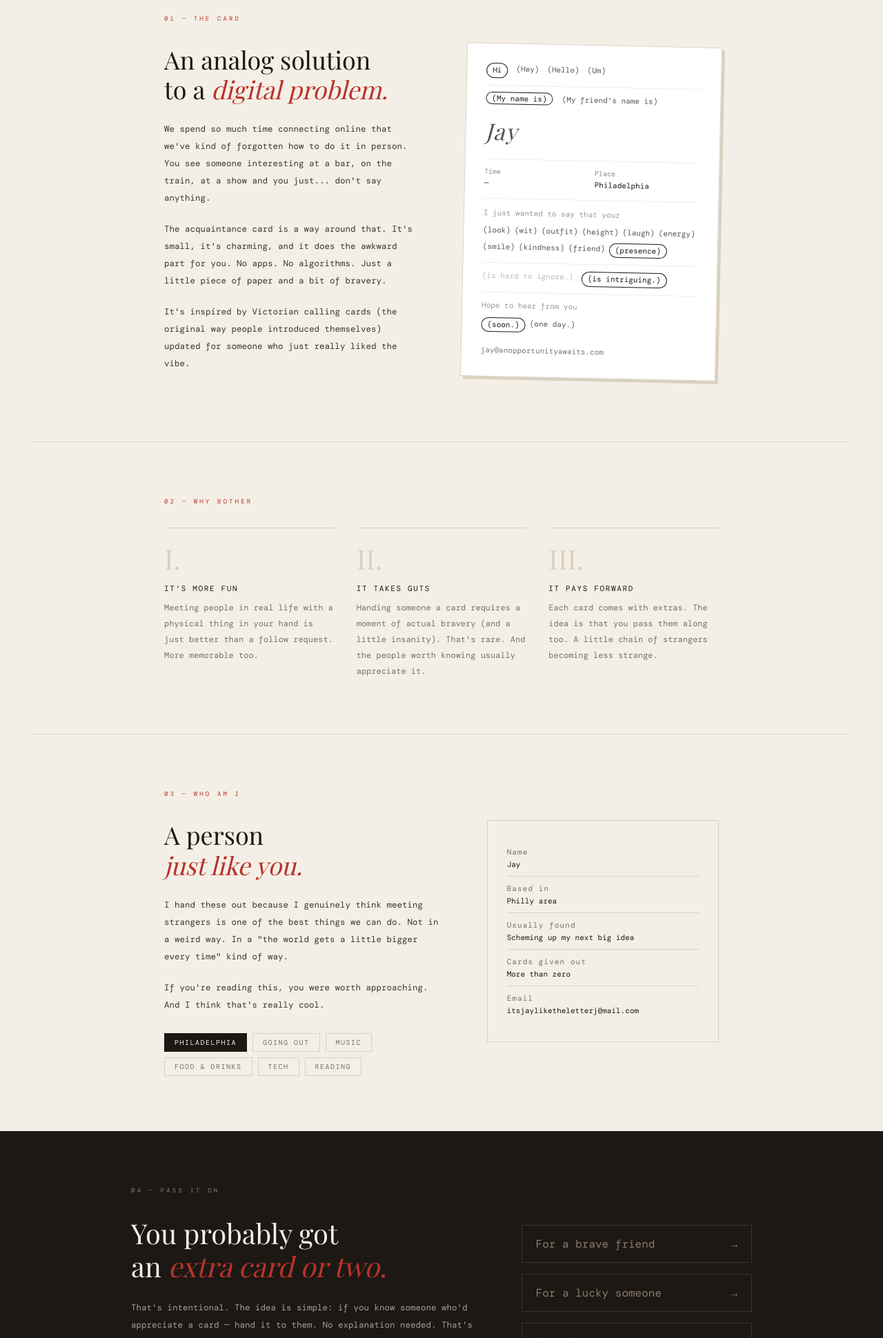
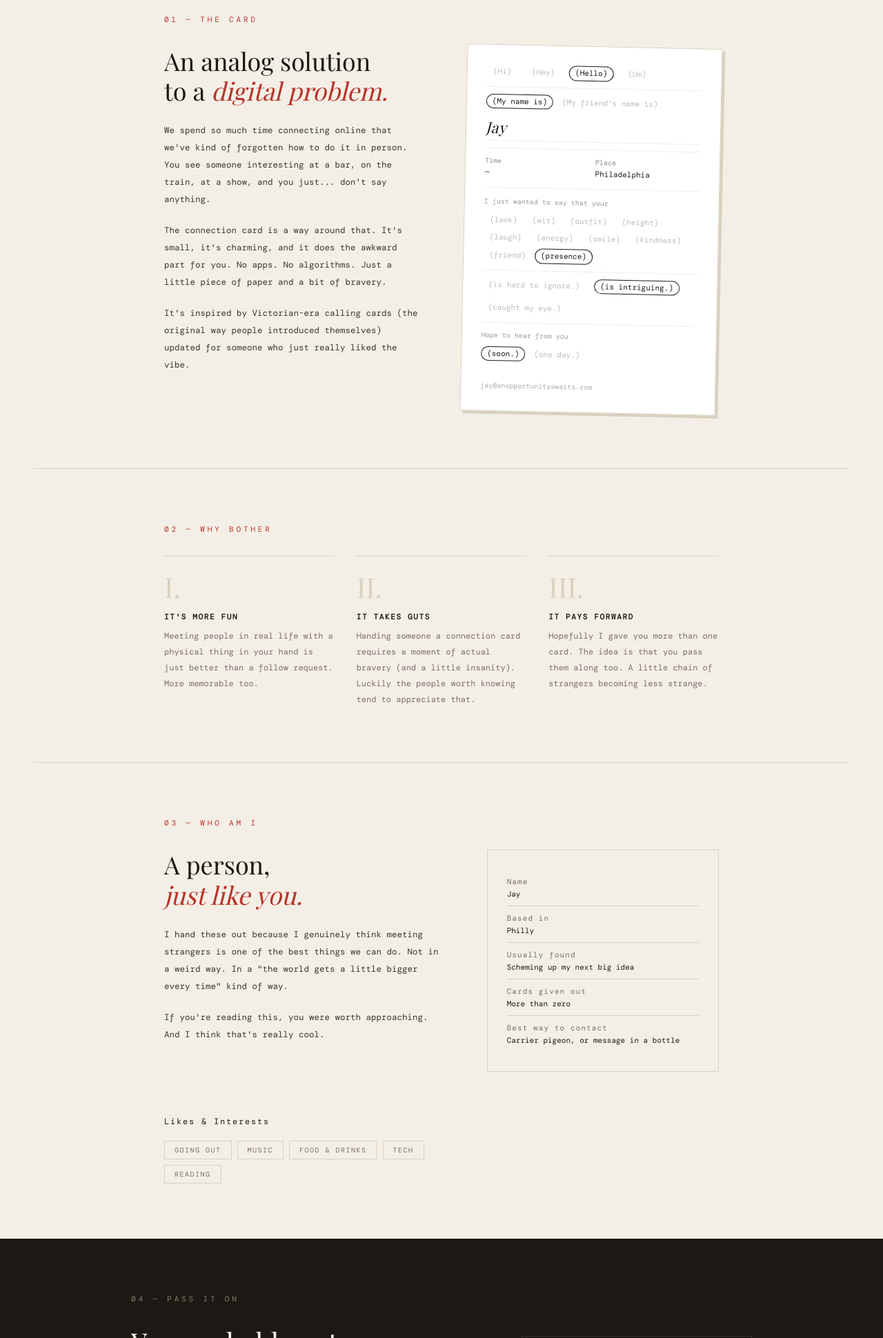
Before and after one commit to JayLindblad/connectioncards, a plain HTML site: page index.html in a window 1280 px wide. Shown: the part 860-2800 px from the top of the page at 69% size. Drawn offline with nearby package versions, Linux system fonts and the light colour scheme; a web font is replaced by a local one.

Commit message:
Update index.html

```diff
--- a/index.html
+++ b/index.html
@@ -47,6 +47,10 @@
     margin: 0 auto;
     position: relative;
   }
+
+  .hero .card-option { color: var(--mid); }
+  .hero .card-option:hover { color: var(--ink); border-color: var(--rule); }
+  .hero .card-option.selected { color: var(--ink); border-color: var(--ink); }
 
   .hero-tag {
     font-size: 10px;
@@ -133,7 +137,8 @@
   }
 
   .section-label {
-    font-size: 9px;
+    font-size: 11px;
+    font-weight: 500;
     letter-spacing: 0.35em;
     text-transform: uppercase;
     color: var(--accent);
@@ -188,21 +193,63 @@
 
   .mock-card-row:last-child { border-bottom: none; margin-bottom: 0; padding-bottom: 0; }
 
-  .circled {
-    border: 1px solid var(--ink);
+  .mock-card-col {
+    display: flex;
+    flex-direction: column;
+    gap: 8px;
+  }
+
+  .mock-card-col-label {
+    color: #999;
+    font-size: 10px;
+  }
+
+  .card-options-wrap {
+    display: flex;
+    flex-wrap: wrap;
+    gap: 4px;
+  }
+
+  /* clickable options */
+  .card-option {
+    cursor: pointer;
+    padding: 1px 8px;
     border-radius: 50px;
-    padding: 1px 8px;
+    border: 1px solid transparent;
+    color: #bbb;
+    transition: color 0.15s, border-color 0.15s;
+    user-select: none;
+    white-space: nowrap;
+    font-size: 11px;
+  }
+
+  .card-option:hover { color: #888; border-color: #ddd; }
+
+  .card-option.selected {
+    border-color: var(--ink);
     color: var(--ink);
     font-weight: 400;
   }
 
-  .mock-card .name-line {
-    font-size: 3em;
+  /* name input */
+  .card-name-input {
     font-family: 'Playfair Display', serif;
     font-style: italic;
-    margin: 8px 0 4px;
-    letter-spacing: 0.05em;
+    font-size: 2em;
+    border: none;
+    border-bottom: 1px solid #eee;
+    outline: none;
+    width: 100%;
+    background: transparent;
+    color: var(--ink);
+    letter-spacing: 0.03em;
+    padding: 2px 0 4px;
+    margin-top: 2px;
+    transition: border-color 0.2s;
   }
+
+  .card-name-input:focus { border-bottom-color: var(--accent); }
+  .card-name-input::placeholder { color: #ddd; }
 
   .mock-card-meta {
     display: grid;
@@ -241,6 +288,7 @@
 
   .why-title {
     font-size: 11px;
+    font-weight: 600;
     letter-spacing: 0.15em;
     text-transform: uppercase;
     margin-bottom: 10px;
@@ -275,6 +323,12 @@
     flex-wrap: wrap;
     gap: 8px;
     margin-top: 8px;
+  }
+
+  .tag-cloud-title {
+    font-size: 12px;
+    font-weight: 300;
+    letter-spacing: 0.15em;
   }
 
   .tag {
@@ -346,25 +400,82 @@
     color: #a89f94;
   }
 
+  /* ── ACCORDION ── */
   .pif-cards {
     display: flex;
     flex-direction: column;
-    gap: 16px;
+    gap: 0;
+    border: 1px solid #3a3530;
   }
 
   .mini-card {
-    border: 1px solid #3a3530;
-    padding: 16px 20px;
-    font-size: 11px;
-    color: #8c7b6b;
+    border-bottom: 1px solid #3a3530;
+    cursor: pointer;
+    transition: background 0.2s;
+    overflow: hidden;
+  }
+
+  .mini-card:last-child { border-bottom: none; }
+
+  .mini-card:hover { background: rgba(255,255,255,0.03); }
+  .mini-card.open  { background: rgba(255,255,255,0.04); }
+
+  .mini-card-header {
     display: flex;
     justify-content: space-between;
     align-items: center;
-    transition: border-color 0.2s;
+    padding: 20px 24px;
+    transition: color 0.2s;
+    font-family: 'Playfair Display', serif;
+    font-style: italic;
+    font-size: 17px;
+    color: #c8beb4;
+    letter-spacing: 0.01em;
   }
 
-  .mini-card:hover { border-color: #6a5f55; color: var(--cream); }
-  .mini-card span { font-size: 16px; }
+  .mini-card:hover .mini-card-header { color: var(--cream); }
+  .mini-card.open  .mini-card-header { color: var(--cream); }
+
+  .mini-card-arrow {
+    font-size: 11px;
+    font-family: 'DM Mono', monospace;
+    font-style: normal;
+    color: var(--accent);
+    transition: transform 0.3s ease, opacity 0.2s;
+    display: inline-block;
+    opacity: 0.6;
+    flex-shrink: 0;
+  }
+
+  .mini-card:hover .mini-card-arrow { opacity: 1; }
+  .mini-card.open  .mini-card-arrow { transform: rotate(90deg); opacity: 1; }
+
+  .mini-card-body {
+    max-height: 0;
+    overflow: hidden;
+    transition: max-height 0.35s ease, padding 0.35s ease;
+    padding: 0 24px;
+    font-size: 12px;
+    line-height: 2;
+    color: #a89f94;
+    letter-spacing: 0.02em;
+  }
+
+  .mini-card.open .mini-card-body {
+    max-height: 140px;
+    padding: 0 24px 20px;
+  }
+
+  .mini-card-body-inner {
+    border-top: 1px solid transparent;
+    padding-top: 14px;
+    transition: border-color 0.35s ease;
+  }
+
+  .mini-card.open .mini-card-body-inner {
+    border-top: 1px solid #433d37;
+    /* padding-top: 14px; */
+  }
 
   /* ── FOOTER ── */
   footer {
@@ -422,11 +533,14 @@
 <!-- HERO -->
 <section class="hero">
   <div class="hero-tag">Thanks for stopping by</div>
-  <h1>So you got a<br>card from <em>Jay.</em></h1>
+  <h1>It seems you've<br>received a <em>connection card.</em></h1>
   <p class="hero-sub">
-    (Hi) &nbsp;(Hey) &nbsp;<span style="border:1px solid var(--ink);border-radius:50px;padding:1px 10px;">Hello</span> &nbsp;(Um)<br><br>
-    You're here because something happened.<br>
-    Someone handed you a small card. That someone was me.
+  <span class="card-option" data-group="hero-greeting">(Hi)</span>
+  <span class="card-option" data-group="hero-greeting">(Hey)</span>
+  <span class="card-option selected" data-group="hero-greeting" style="border:1px solid var(--ink);border-radius:50px;padding:1px 10px;">(Hello)</span>
+  <span class="card-option" data-group="hero-greeting">(Um)</span>
+  <br><br>
+  You're here because something happened. Someone handed you a small card. That someone was me.
   </p>
   <div class="scroll-hint">Here's the story</div>
   <div class="palm-hero">:) &nbsp; An opportunity awaits</div>
@@ -440,40 +554,72 @@
   <div class="card-section">
     <div>
       <h2>An analog solution<br>to a <em>digital problem.</em></h2>
-      <p class="body-text">We spend so much time connecting online that we've kind of forgotten how to do it in person. You see someone interesting at a bar, on the train, at a show and you just... don't say anything.</p>
-      <p class="body-text">The acquaintance card is a way around that. It's small, it's charming, and it does the awkward part for you. No apps. No algorithms. Just a little piece of paper and a bit of bravery.</p>
-      <p class="body-text">It's inspired by Victorian calling cards (the original way people introduced themselves) updated for someone who just really liked the vibe.</p>
+      <p class="body-text">We spend so much time connecting online that we've kind of forgotten how to do it in person. You see someone interesting at a bar, on the train, at a show, and you just... don't say anything.</p>
+      <p class="body-text">The connection card is a way around that. It's small, it's charming, and it does the awkward part for you. No apps. No algorithms. Just a little piece of paper and a bit of bravery.</p>
+      <p class="body-text">It's inspired by Victorian-era calling cards (the original way people introduced themselves) updated for someone who just really liked the vibe.</p>
     </div>
     <div>
+
+      <!-- INTERACTIVE MOCK CARD -->
       <div class="mock-card">
+
+        <!-- Row 1: Greeting -->
         <div class="mock-card-row">
-          <span class="circled">Hi</span><span>(Hey)</span><span>(Hello)</span><span>(Um)</span>
+          <span class="card-option" data-group="greeting">(Hi)</span>
+          <span class="card-option" data-group="greeting">(Hey)</span>
+          <span class="card-option selected" data-group="greeting">(Hello)</span>
+          <span class="card-option" data-group="greeting">(Um)</span>
         </div>
-        <div class="mock-card-row" style="flex-direction:column; gap:4px;">
-          <span><span class="circled">(My name is)</span> &nbsp;(My friend's name is)</span>
-          <span class="name-line">Jay</span>
+
+        <!-- Row 2: Name -->
+        <div class="mock-card-row mock-card-col" style="border-bottom:1px solid #eee; margin-bottom:10px; padding-bottom:10px;">
+          <div class="card-options-wrap">
+            <span class="card-option selected" data-group="namemode">(My name is)</span>
+            <span class="card-option" data-group="namemode">(My friend's name is)</span>
+          </div>
+          <input class="card-name-input" type="text" value="Jay" placeholder="your name" maxlength="30" />
         </div>
+
+        <!-- Meta: time/place -->
         <div class="mock-card-meta">
           <div><span>Time</span><strong>—</strong></div>
           <div><span>Place</span><strong>Philadelphia</strong></div>
         </div>
-        <div class="mock-card-row" style="flex-direction:column; gap:8px; border-bottom:1px solid #eee; padding-bottom:10px; margin-bottom:10px;">
-          <span style="color:#999;">I just wanted to say that your</span>
-          <div style="display:flex; flex-wrap:wrap; gap:6px; color:#555;">
-            <span>(look)</span><span>(wit)</span><span>(outfit)</span><span>(height)</span><span>(laugh)</span><span>(energy)</span><span>(smile)</span><span>(kindness)</span><span>(friend)</span><span class="circled">(presence)</span>
+
+        <!-- Row 3: Compliment -->
+        <div class="mock-card-row mock-card-col" style="border-bottom:1px solid #eee; margin-bottom:10px; padding-bottom:10px;">
+          <span class="mock-card-col-label">I just wanted to say that your</span>
+          <div class="card-options-wrap">
+            <span class="card-option" data-group="compliment">(look)</span>
+            <span class="card-option" data-group="compliment">(wit)</span>
+            <span class="card-option" data-group="compliment">(outfit)</span>
+            <span class="card-option" data-group="compliment">(height)</span>
+            <span class="card-option" data-group="compliment">(laugh)</span>
+            <span class="card-option" data-group="compliment">(energy)</span>
+            <span class="card-option" data-group="compliment">(smile)</span>
+            <span class="card-option" data-group="compliment">(kindness)</span>
+            <span class="card-option" data-group="compliment">(friend)</span>
+            <span class="card-option selected" data-group="compliment">(presence)</span>
           </div>
         </div>
+
+        <!-- Row 4: Reaction -->
         <div class="mock-card-row">
-          <span style="color:#bbb;">(is hard to ignore.)</span>
-          <span class="circled">(is intriguing.)</span>
+          <span class="card-option" data-group="reaction">(is hard to ignore.)</span>
+          <span class="card-option selected" data-group="reaction">(is intriguing.)</span>
+          <span class="card-option" data-group="reaction">(caught my eye.)</span>
         </div>
-        <div class="mock-card-row" style="flex-direction:column; gap:8px;">
-          <span style="color:#999;">Hope to hear from you</span>
-          <div style="display:flex; flex-wrap:wrap; gap:6px; color:#555;">
-            <span class="circled">(soon.)</span><span>(one day.)</span>
+
+        <!-- Row 5: Sign off -->
+        <div class="mock-card-row mock-card-col">
+          <span class="mock-card-col-label">Hope to hear from you</span>
+          <div class="card-options-wrap">
+            <span class="card-option selected" data-group="timing">(soon.)</span>
+            <span class="card-option" data-group="timing">(one day.)</span>
           </div>
-          <span style="color:#777;margin-top:10px;">jay@anopportunityawaits.com</span>
+          <span style="color:#aaa; margin-top:20px; font-size:10px;">jay@anopportunityawaits.com</span>
         </div>
+
       </div>
     </div>
   </div>
@@ -493,12 +639,12 @@
     <div class="why-item">
       <div class="why-num">II.</div>
       <div class="why-title">It takes guts</div>
-      <p>Handing someone a card requires a moment of actual bravery (and a little insanity). That's rare. And the people worth knowing usually appreciate it.</p>
+      <p>Handing someone a connection card requires a moment of actual bravery (and a little insanity). Luckily the people worth knowing tend to appreciate that.</p>
     </div>
     <div class="why-item">
       <div class="why-num">III.</div>
       <div class="why-title">It pays forward</div>
-      <p>Each card comes with extras. The idea is that you pass them along too. A little chain of strangers becoming less strange.</p>
+      <p>Hopefully I gave you more than one card. The idea is that you pass them along too. A little chain of strangers becoming less strange.</p>
     </div>
   </div>
 </section>
@@ -510,17 +656,10 @@
   <div class="section-label">03 — Who am I</div>
   <div class="jay-section">
     <div>
-      <h2>A person<br><em>just like you.</em></h2>
+      <h2>A person,<br><em>just like you.</em></h2>
       <p class="body-text">I hand these out because I genuinely think meeting strangers is one of the best things we can do. Not in a weird way. In a "the world gets a little bigger every time" kind of way.</p>
       <p class="body-text">If you're reading this, you were worth approaching. And I think that's really cool.</p>
-      <div class="tag-cloud" style="margin-top: 28px;">
-        <span class="tag filled">Philadelphia</span>
-        <span class="tag">Going out</span>
-        <span class="tag">Music</span>
-        <span class="tag">Food & drinks</span>
-        <span class="tag">Tech</span>
-        <span class="tag">Reading</span>
-      </div>
+
     </div>
     <div>
       <div class="details-block">
@@ -530,7 +669,7 @@
         </div>
         <div class="detail-row">
           <span class="detail-label">Based in</span>
-          <span class="detail-val">Philly area</span>
+          <span class="detail-val">Philly</span>
         </div>
         <div class="detail-row">
           <span class="detail-label">Usually found</span>
@@ -541,11 +680,21 @@
           <span class="detail-val">More than zero</span>
         </div>
         <div class="detail-row">
-          <span class="detail-label">Email</span>
-          <span class="detail-val">itsjayliketheletterj@mail.com</span>
+          <span class="detail-label">Best way to contact</span>
+          <span class="detail-val">Carrier pigeon, or message in a bottle</span>
         </div>
       </div>
     </div>
+  <div>
+  <div class="tag-cloud-title">Likes & Interests</div>
+  <div class="tag-cloud" style="margin-top: 20px;">
+    <span class="tag">Going out</span>
+    <span class="tag">Music</span>
+    <span class="tag">Food & drinks</span>
+    <span class="tag">Tech</span>
+    <span class="tag">Reading</span>
+  </div>
+</div>
   </div>
 </section>
 
@@ -560,17 +709,32 @@
       <p>Think of it as a little chain of strangers becoming slightly less strange. One card at a time.</p>
     </div>
     <div class="pif-cards">
-      <div class="mini-card">
+      <div class="mini-card" onclick="toggleCard(this)">
+        <div class="mini-card-header">
         <span>For a brave friend</span>
-        <span>→</span>
+          <span class="mini-card-arrow">→</span>
+        </div>
+        <div class="mini-card-body">
+          <div class="mini-card-body-inner">Play cupid. If you have someone in mind and you spot the perfect match, send them on their way.</div>
+        </div>
       </div>
-      <div class="mini-card">
+      <div class="mini-card" onclick="toggleCard(this)">
+        <div class="mini-card-header">
         <span>For a lucky someone</span>
-        <span>→</span>
+          <span class="mini-card-arrow">→</span>
+        </div>
+        <div class="mini-card-body">
+          <div class="mini-card-body-inner">Show someone you care. It's a small gesture, but it can go a long way.</div>
+        </div>
       </div>
-      <div class="mini-card">
+      <div class="mini-card" onclick="toggleCard(this)">
+        <div class="mini-card-header">
         <span>Pass it on</span>
-        <span>→</span>
+          <span class="mini-card-arrow">→</span>
+        </div>
+        <div class="mini-card-body">
+          <div class="mini-card-body-inner">Got nothing? Pass it on to someone who might.</div>
+        </div>
       </div>
     </div>
   </div>
@@ -590,6 +754,12 @@
 </footer>
 
 <script>
+  // Accordion cards
+  function toggleCard(card) {
+    card.classList.toggle('open');
+  }
+
+  // Fade in on scroll
   const observer = new IntersectionObserver((entries) => {
     entries.forEach(e => {
       if (e.isIntersecting) {
@@ -600,6 +770,17 @@
   }, { threshold: 0.12 });
 
   document.querySelectorAll('.fade-in').forEach(el => observer.observe(el));
+
+  // Card option selection — one active per group, click to toggle within group
+  document.querySelectorAll('.card-option').forEach(option => {
+    option.addEventListener('click', () => {
+      const group = option.dataset.group;
+      document.querySelectorAll(`.card-option[data-group="${group}"]`).forEach(o => {
+        o.classList.remove('selected');
+      });
+      option.classList.add('selected');
+    });
+  });
 </script>
 </body>
 </html>
```
